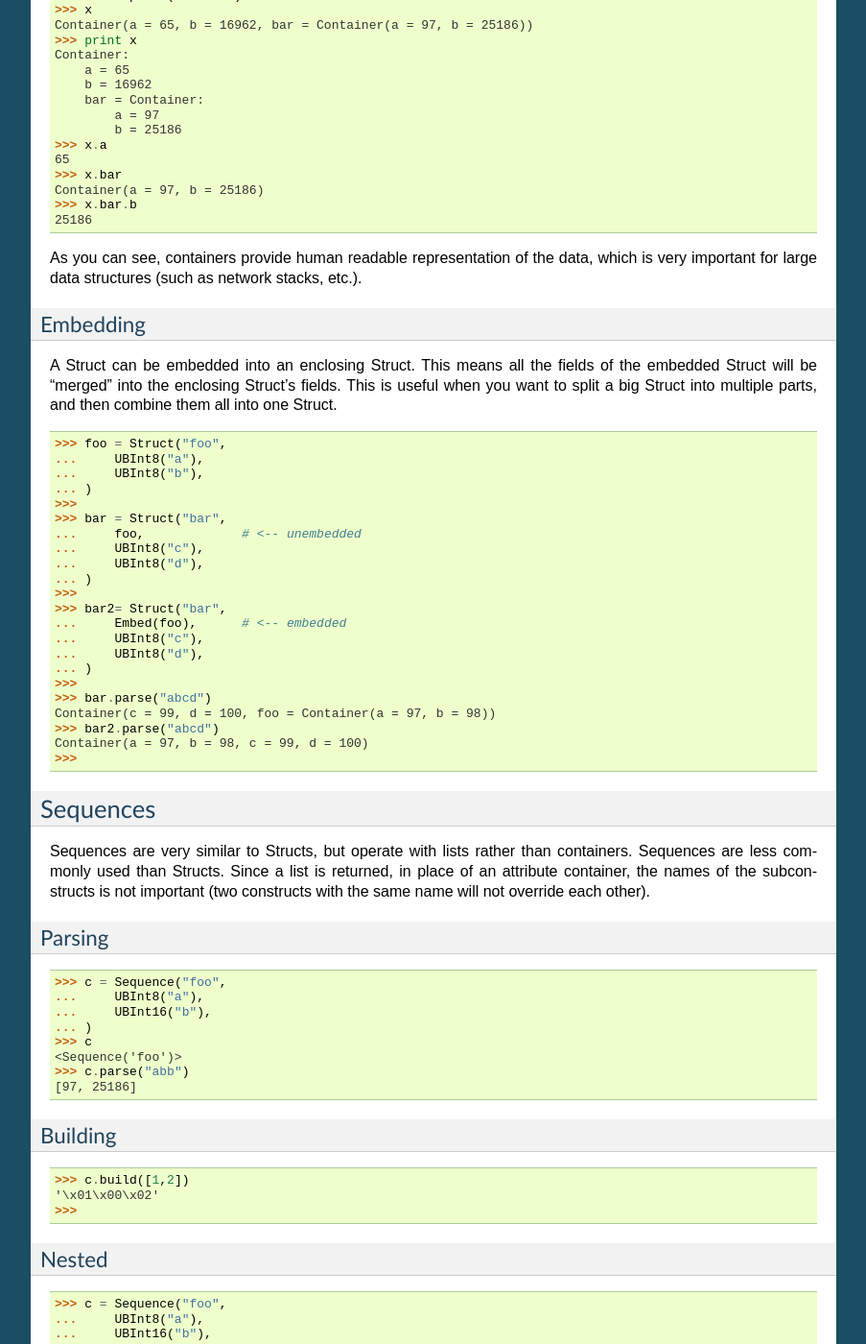
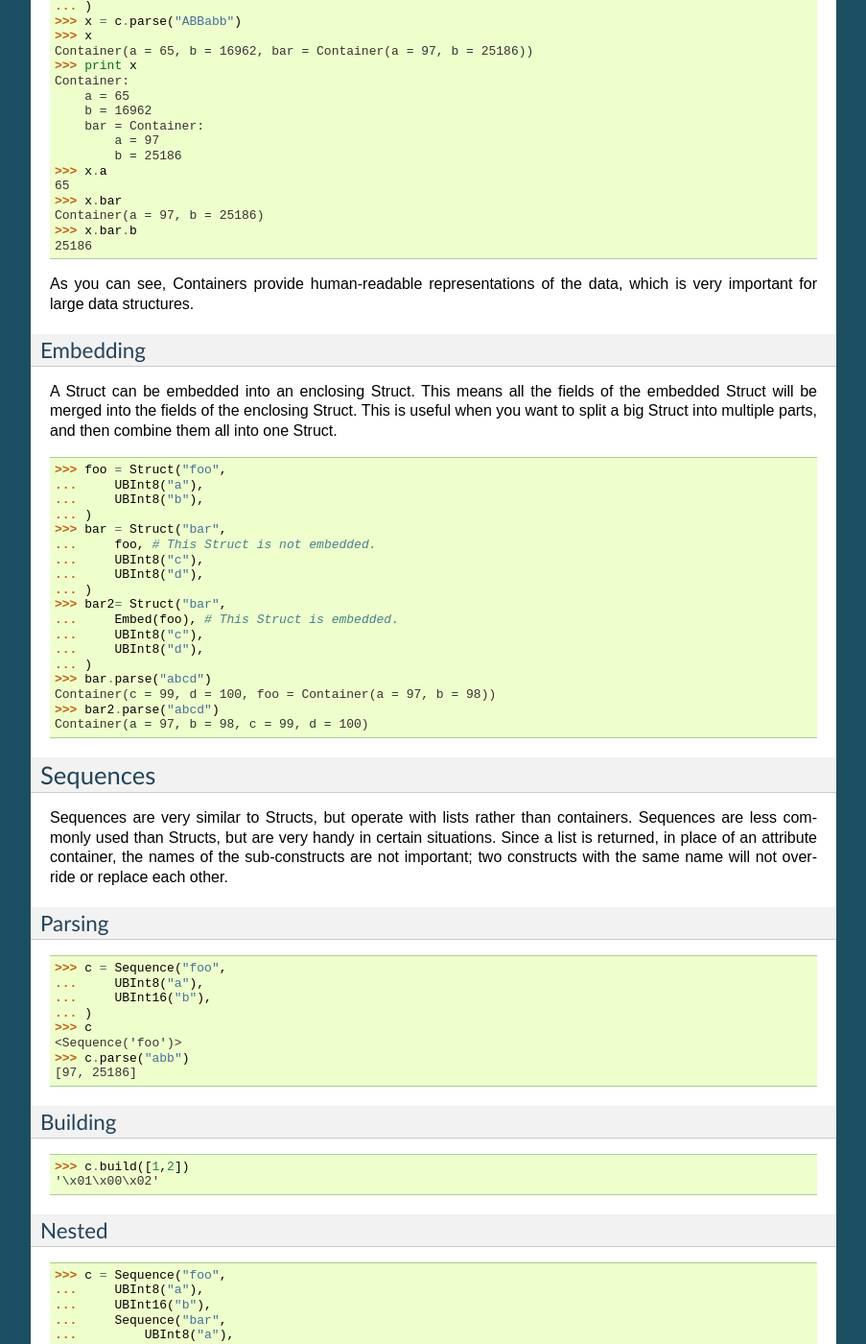
Before and after one commit to MostAwesomeDude/construct, a Sphinx documentation site: the page built from docs/basics.rst, in a window 1280 px wide and 1400 px high, scrolled down 1923 px. Shown: the whole window at 96% size, without its empty margins (198-1101 px from the left). Built offline with Sphinx 7.4.7, drawn with Linux system fonts in a browser that asks for light colours; some of the changed text lies outside the part shown.

Commit message:
docs/basics: Spelling, grammar, formatting.

```diff
--- a/docs/basics.rst
+++ b/docs/basics.rst
@@ -1,5 +1,5 @@
 ==========
-The basics
+The Basics
 ==========
 
 Fields
@@ -29,10 +29,11 @@
 Structs
 =======
 
-For those of you familiar with C, structs are very intuitive, but here's a
+For those of you familiar with C, Structs are very intuitive, but here's a
 short explanation for the larger audience. A Struct is a sequenced collection
 of fields or other components, that are parsed/built in that order. Note that
-if two or more fields of a Struct have the same name, the last field "wins".
+if two or more fields of a Struct have the same name, the last field "wins;"
+that is, the last field's value will be the value returned from a parse.
 
 >>> from construct import Struct, UBInt8, SLInt16, LFloat32
 >>> c = Struct("foo",
@@ -48,9 +49,9 @@
 Containers
 ----------
 
-What's that Container thingy? Well, a Container is similar to a dictionary,
-only it's accessed by attributes rather than by indexing, provides
-pretty-printing and nesting. Let's see more of those:
+What *is* that Container object, anyway? Well, a Container is a regular Python
+dictionary. It provides pretty-printing and accessing items as attributes, in
+addition to the normal facilities of dictionaries. Let's see more of those:
 
 >>> x = c.parse("\x07\x00\x01\x00\x00\x00\x01")
 >>> x
@@ -70,22 +71,24 @@
 
 And here is how we build Structs:
 
->>> # rebuild the parsed object
+>>> # Rebuild the parsed object.
 >>> c.build(x)
 '\x07\x00\x01\x00\x00\x00\x01'
 
->>> # mutate the parsed object and build
+>>> # Mutate the parsed object and build...
 >>> x.b = 5000
 >>> c.build(x)
 '\x07\x88\x13\x00\x00\x00\x01'
 
->>> # or we can create a new container
+>>> # ...Or, we can create a new container.
 >>> c.build(Container(a = 9, b = 1234, c = 56.78))
 '\t\xd2\x04\xb8\x1ecB'
 
->>> # note: not only containers can be built --
->>> # any object with the required attributes (fully duck typed)
->>> class Foo(object):pass
+.. note::
+
+   Building is fully duck-typed and can be done with any object.
+
+>>> class Foo(object): pass
 ...
 >>> f = Foo()
 >>> f.a = 1
@@ -126,16 +128,14 @@
 >>> x.bar.b
 25186
 
-
-As you can see, containers provide human readable representation of the data,
-which is very important for large data structures (such as network stacks,
-etc.).
+As you can see, Containers provide human-readable representations of the data,
+which is very important for large data structures.
 
 Embedding
 ---------
 
 A Struct can be embedded into an enclosing Struct. This means all the fields
-of the embedded Struct will be "merged" into the enclosing Struct's fields.
+of the embedded Struct will be merged into the fields of the enclosing Struct.
 This is useful when you want to split a big Struct into multiple parts, and
 then combine them all into one Struct.
 
@@ -143,34 +143,30 @@
 ...     UBInt8("a"),
 ...     UBInt8("b"),
 ... )
->>>
 >>> bar = Struct("bar",
-...     foo,             # <-- unembedded
+...     foo, # This Struct is not embedded.
 ...     UBInt8("c"),
 ...     UBInt8("d"),
 ... )
->>>
 >>> bar2= Struct("bar",
-...     Embed(foo),      # <-- embedded
+...     Embed(foo), # This Struct is embedded.
 ...     UBInt8("c"),
 ...     UBInt8("d"),
 ... )
->>>
 >>> bar.parse("abcd")
 Container(c = 99, d = 100, foo = Container(a = 97, b = 98))
 >>> bar2.parse("abcd")
 Container(a = 97, b = 98, c = 99, d = 100)
->>>
 
 
 Sequences
 =========
 
 Sequences are very similar to Structs, but operate with lists rather than
-containers. Sequences are less commonly used than Structs. Since a list is
-returned, in place of an attribute container, the names of the subconstructs
-is not important (two constructs with the same name will not override each
-other).
+containers. Sequences are less commonly used than Structs, but are very handy
+in certain situations. Since a list is returned, in place of an attribute
+container, the names of the sub-constructs are not important; two constructs
+with the same name will not override or replace each other.
 
 Parsing
 -------
@@ -190,7 +186,6 @@
 
 >>> c.build([1,2])
 '\x01\x00\x02'
->>>
 
 
 Nested
@@ -206,37 +201,32 @@
 ... )
 >>> c.parse("ABBabb")
 [65, 16962, [97, 25186]]
->>>
 
 
 Embedded
 --------
 
-Like Structs, Sequences can be embedded into one another too, using the Embed
-wrapper. This will merge the lists of the two sequences.
+Like Structs, Sequences are compatible with the Embed wrapper. Embedding one
+Sequence into another causes a merge of the parsed lists of the two Sequences.
 
 >>> foo = Sequence("foo",
 ...     UBInt8("a"),
 ...     UBInt8("b"),
 ... )
->>>
 >>> bar = Sequence("bar",
 ...     foo,                  # <-- unembedded
 ...     UBInt8("c"),
 ...     UBInt8("d"),
 ... )
->>>
 >>> bar2 = Sequence("bar",
 ...     Embed(foo),           # <-- embedded
 ...     UBInt8("c"),
 ...     UBInt8("d"),
 ... )
->>>
 >>> bar.parse("abcd")
 [[97, 98], 99, 100]
 >>> bar2.parse("abcd")
 [97, 98, 99, 100]
->>>
 
 .. _repeaters:
 
```
Also changed, not shown: other parts of docs/basics.rst (+6 -7 lines).
